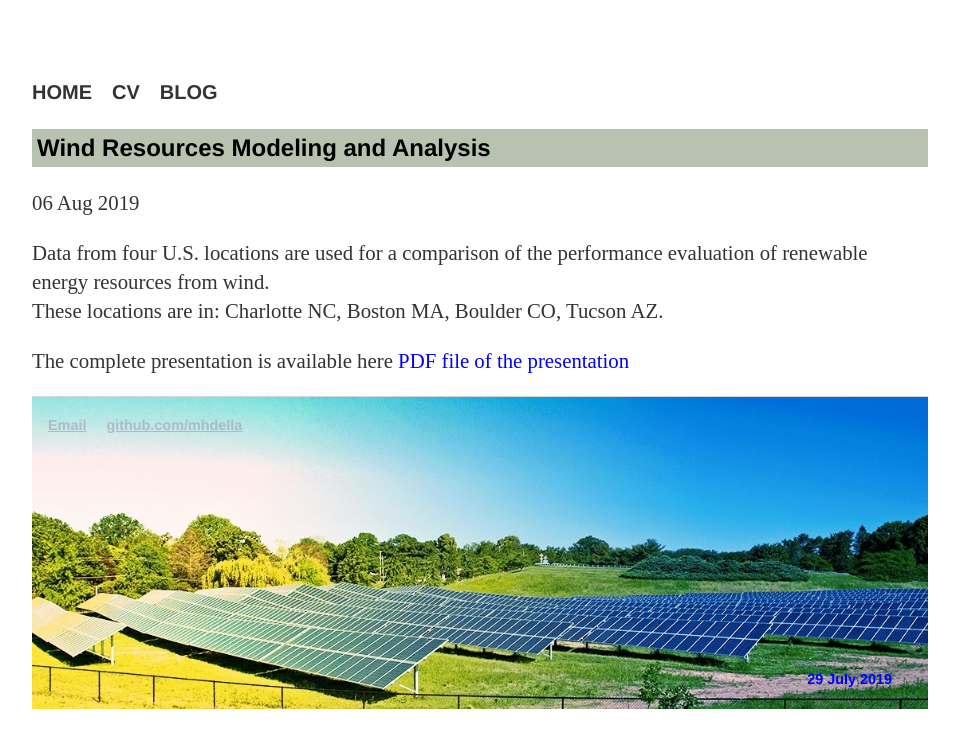
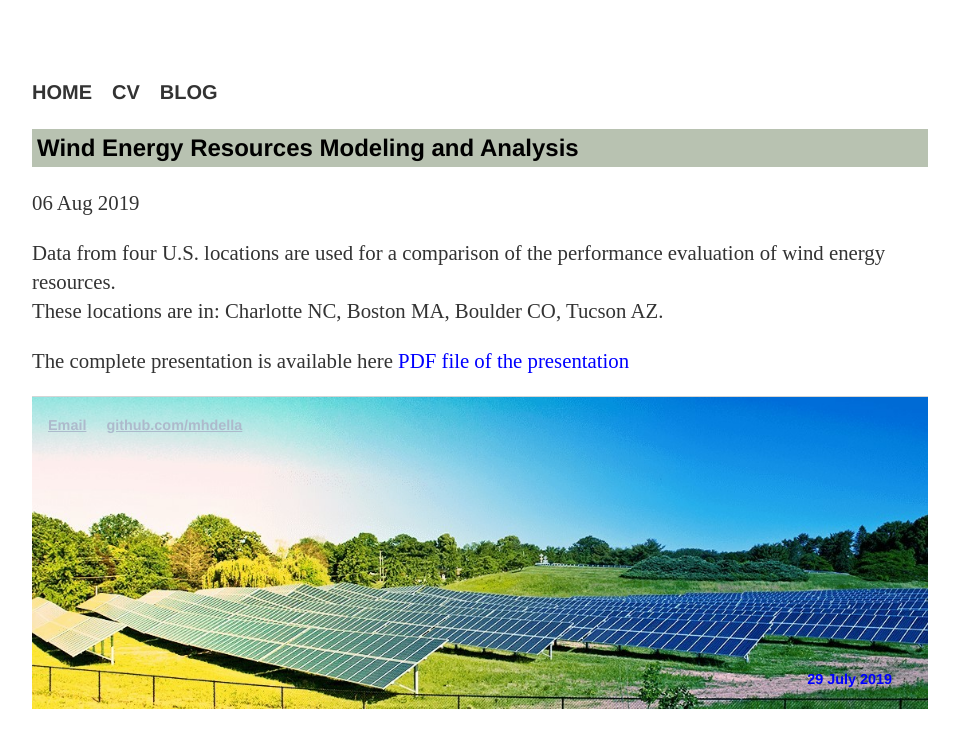
Before and after one commit to MohamedAbuella/MohamedAbuella.github.io, a Jekyll site: the page built from _posts/2019-08-06-wind_energy_modeling.html, in a window 1280 px wide. Shown: the top 748 px of the page, without its empty margins (160-1119 px from the left). Built offline with Jekyll 4.4.1, drawn with Linux system fonts in a browser that asks for light colours; nearby versions of some CDN libraries; a script that is not in the unit is left out; comment, search, counter and statistics services are not loaded.

Commit message:
Wind_energy_modeling

```diff
--- a/_posts/2019-08-06-wind_energy_modeling.html
+++ b/_posts/2019-08-06-wind_energy_modeling.html
@@ -1,10 +1,10 @@
 ---
-title:      "Wind Resources Modeling and Analysis"
-created_at: 2019-08-06 11:15:00 EST
+title:      "Wind Energy Resources Modeling and Analysis"
+created_at: 2019-08-06 14:35:00 EST
 author:     Mohamed Abuella
 layout:     post
 tags:       [Blog]
 ---
-<p>Data from four U.S. locations are used for a comparison of the performance evaluation of renewable energy resources from wind.
+<p>Data from four U.S. locations are used for a comparison of the performance evaluation of wind energy resources.
 <br> These locations are in: Charlotte NC, Boston MA, Boulder CO, Tucson AZ.
-<p>The complete presentation is available here <a href="https://github.com/MohamedAbuella/Renewable_Analytics-docs/blob/master/%2BPresentation%20for%20Energy_Analytics/Wind_Energy_Modeling_Analysis.pdf"_blank" style="color:blue">PDF file of the presentation </a> </p>
+<p>The complete presentation is available here <a href="https://github.com/MohamedAbuella/Renewable_Analytics-docs/blob/master/%2BPresentation%20for%20Energy_Analytics/Wind_Energy_Modeling_Analysis.pdf" style="color:blue"> PDF file of the presentation </a> </p>
```
